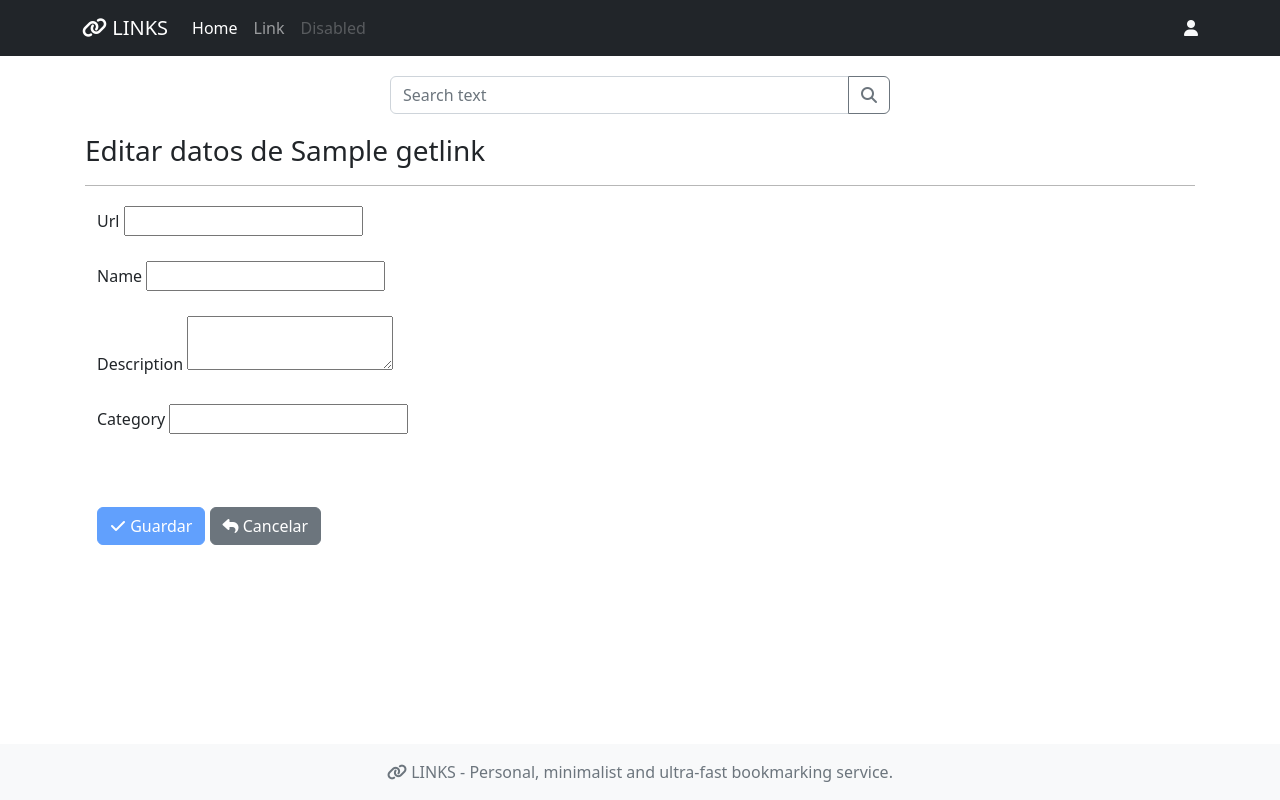
After one commit to brianmrdev/links, a Django app: template templates/link_edit.html in a window 1280 px wide. The commit adds this page. Run offline with Django 3.2, Linux system fonts and the light colour scheme; the template is opened without the code that fills it: most values are stand-ins (such as "Sample title", 1, 10 or a date in 2020); form fields are guessed from the names that the template uses; some libraries are stand-ins or nearby versions.

Commit message:
new features

```diff
--- a/public/static/css/style.css
+++ b/public/static/css/style.css
@@ -377,5 +377,10 @@ main > .container {
   overflow: hidden;
   white-space: nowrap;
   text-overflow: ellipsis;
+}
 
+.page-header {
+  padding-bottom: 9px;
+  margin: 20px 0px 20px;
+  border-bottom: 1px solid rgb(183, 183, 183);
 }
--- a/public/static/js/custom.js
+++ b/public/static/js/custom.js
@@ -1,3 +1,187 @@
+$(document).ready(function () {
+  $("#addLinkForm")
+    .bootstrapValidator({
+      message: "Este valor no es valido",
+      feedbackIcons: {
+        valid: "fa-solid fa-check",
+        invalid: "fa-solid fa-times",
+        validating: "fas fa-spinner fa-pulse",
+      },
+      submitHandler: function (validator, form, submitButton) {
+        document.querySelector("#btnFetch").innerHTML =
+          '<i class="fas fa-spinner fa-pulse" style="padding: 0; margin-right: 10px;"></i> Guardando...';
+        $.post(
+          form.attr("action"),
+          form.serialize(),
+          function (result) {
+            if (result.status == false || result.status == "false") {
+              var Toast = Swal.mixin({
+                toast: true,
+                orientation: "auto",
+                showConfirmButton: false,
+                timer: 4000,
+              });
+              document.querySelector("#btnFetch").innerHTML =
+                '<i class="fa-solid fa-check"></i> Guardar';
+              Toast.fire({
+                icon: "error",
+                title: result.msg,
+              });
+            } else if (result.status == true || result.status == "true") {
+              $("#addLink").modal("toggle");
+              $("form input[type=text]").each(function () {
+                this.value = "";
+              });
+              var Toast = Swal.mixin({
+                toast: true,
+                orientation: "auto",
+                showConfirmButton: false,
+                timer: 4000,
+              });
+              Toast.fire({
+                icon: "success",
+                title: result.msg,
+              });
+              window.setTimeout(function () {
+                window.location = "";
+              }, 2000);
+              document.querySelector("#btnFetch").innerHTML =
+                '<i class="fa-solid fa-check"></i> Guardar';
+            } else {
+              $("#addLinkForm").bootstrapValidator(
+                "disableSubmitButtons",
+                false
+              );
+            }
+          },
+          "json"
+        )
+          .done(function (msg) {})
+          .fail(function (xhr, status, error) {
+            document.querySelector("#btnFetch").innerHTML =
+              '<i class="fa-solid fa-check"></i> Guardar';
+            Swal.fire({
+              icon: "error",
+              title: error,
+              showConfirmButton: false,
+            });
+          });
+      },
+      fields: {
+        name: {
+          validators: {
+            notEmpty: {
+              message: "Este campo no puede estar vacio",
+            },
+          },
+        },
+        url: {
+          validators: {
+            notEmpty: {
+              message: "Este campo no puede estar vacio",
+            },
+            uri: {
+              message: "URL no válida",
+            },
+          },
+        },
+      },
+    })
+
+    $("#editLinkForm")
+    .bootstrapValidator({
+      message: "Este valor no es valido",
+      feedbackIcons: {
+        valid: "fa-solid fa-check",
+        invalid: "fa-solid fa-times",
+        validating: "fas fa-spinner fa-pulse",
+      },
+      submitHandler: function (validator, form, submitButton) {
+        document.querySelector("#btnFetchEditLink").innerHTML =
+          '<i class="fas fa-spinner fa-pulse" style="padding: 0; margin-right: 10px;"></i> Guardando...';
+        $.post(
+          form.attr("action"),
+          form.serialize(),
+          function (result) {
+            if (result.status == false || result.status == "false") {
+              var Toast = Swal.mixin({
+                toast: true,
+                orientation: "auto",
+                showConfirmButton: false,
+                timer: 4000,
+              });
+              document.querySelector("#btnFetchEditLink").innerHTML =
+                '<i class="fa-solid fa-check"></i> Guardar';
+              Toast.fire({
+                icon: "error",
+                title: result.msg,
+              });
+            } else if (result.status == true || result.status == "true") {
+              var Toast = Swal.mixin({
+                toast: true,
+                orientation: "auto",
+                showConfirmButton: false,
+                timer: 4000,
+              });
+              Toast.fire({
+                icon: "success",
+                title: result.msg,
+              });
+              window.setTimeout(function () {
+                window.location = "/";
+              }, 2000);
+              document.querySelector("#btnFetchEditLink").innerHTML =
+                '<i class="fa-solid fa-check"></i> Guardar';
+            } else {
+              $("#editLinkForm").bootstrapValidator(
+                "disableSubmitButtons",
+                false
+              );
+            }
+          },
+          "json"
+        )
+          .done(function (msg) {})
+          .fail(function (xhr, status, error) {
+            document.querySelector("#btnFetchEditLink").innerHTML =
+              '<i class="fa-solid fa-check"></i> Guardar';
+            Swal.fire({
+              icon: "error",
+              title: error,
+              showConfirmButton: false,
+            });
+          });
+      },
+      fields: {
+        name: {
+          validators: {
+            notEmpty: {
+              message: "Este campo no puede estar vacio",
+            },
+          },
+        },
+        url: {
+          validators: {
+            notEmpty: {
+              message: "Este campo no puede estar vacio",
+            },
+            uri: {
+              message: "URL no válida",
+            },
+          },
+        },
+      },
+    })
+
+
+    .on("success.field.fv", function (e, data) {
+      if (data.fv.getInvalidFields().length > 0) {
+        // There is invalid field
+        data.fv.disableSubmitButtons(true);
+      }
+    });
+});
+
 $(function () {
   $("#form-login").submit(function () {
     var usuario = $("#username").val();
@@ -148,7 +332,7 @@ const csrf = document.getElementsByName('csrfmiddlewaretoken')[0].value
 const sendSearchData = (link) => {
   $.ajax({
     type: 'POST',
-    url: 'link/search/',
+    url: '/link/search/',
     data: {
       'csrfmiddlewaretoken': csrf,
       'link': link,
@@ -160,7 +344,7 @@ const sendSearchData = (link) => {
         resultBox.classList.add('show')
         data.forEach(link=> {
           resultBox.innerHTML += `
-          <li><a class="dropdown-item" href="${link.slug}/" target="_blank">${link.name} <p class="text-muted">${link.description}</p></a></li>
+          <li><a class="dropdown-item" href="/${link.slug}/" target="_blank">${link.name} <p class="text-muted">${link.description}</p></a></li>
           `
         })
       } else {
@@ -181,3 +365,8 @@ const sendSearchData = (link) => {
 searchInput.addEventListener('keyup', e=>{
   sendSearchData(e.target.value)
 })
+
+const tooltipTriggerList = [].slice.call(document.querySelectorAll('[data-bs-toggle="tooltip"]'))
+const tooltipList = tooltipTriggerList.map(function (tooltipTriggerEl) {
+  return new bootstrap.Tooltip(tooltipTriggerEl)
+})
--- a/public/urls.py
+++ b/public/urls.py
@@ -15,5 +15,7 @@ urlpatterns = [
          name='link_category_list'),
     path('link/delete/', login_required(delete_link), name='delete_link'),
     path('link/search/', search_result, name='search'),
+    path('link/edit/<slug:slug>/', login_required(LinkEdit.as_view()), name='edit_link'),
+    path('link/save/', login_required(LinkSave.as_view()), name='link_save'),
 
 ]
--- a/templates/base.html
+++ b/templates/base.html
@@ -7,6 +7,7 @@
     <title>Links - {{ title }}</title>
 
     {% load static %}
+    <link rel="icon" type="image/svg+xml" href="{% static 'img/link_logo.svg' %}" />
     <link rel="stylesheet" href="{% static 'css/bootstrap.min.css' %}" />
     <link rel="stylesheet" href="{% static 'css/style.css' %}" />
     <link rel="stylesheet" href="{% static 'fontawesome/css/all.min.css' %}" />
@@ -292,102 +293,7 @@
     <script src="{% static 'js/select2.full.min.js' %}"></script>
     <script src="{% static 'js/custom.js' %}"></script>
     <script>
-      $(document).ready(function () {
-        $("#addLinkForm")
-          .bootstrapValidator({
-            message: "Este valor no es valido",
-            feedbackIcons: {
-              valid: "fa-solid fa-check",
-              invalid: "fa-solid fa-times",
-              validating: "fas fa-spinner fa-pulse",
-            },
-            submitHandler: function (validator, form, submitButton) {
-              document.querySelector("#btnFetch").innerHTML =
-                '<i class="fas fa-spinner fa-pulse" style="padding: 0; margin-right: 10px;"></i> Guardando...';
-              $.post(
-                form.attr("action"),
-                form.serialize(),
-                function (result) {
-                  if (result.status == false || result.status == "false") {
-                    var Toast = Swal.mixin({
-                      toast: true,
-                      orientation: "auto",
-                      showConfirmButton: false,
-                      timer: 4000,
-                    });
-                    document.querySelector("#btnFetch").innerHTML =
-                      '<i class="fa-solid fa-check"></i> Guardar';
-                    Toast.fire({
-                      icon: "error",
-                      title: result.msg,
-                    });
-                  } else if (result.status == true || result.status == "true") {
-                    $("#addLink").modal("toggle");
-                    $("form input[type=text]").each(function () {
-                      this.value = "";
-                    });
-                    var Toast = Swal.mixin({
-                      toast: true,
-                      orientation: "auto",
-                      showConfirmButton: false,
-                      timer: 4000,
-                    });
-                    Toast.fire({
-                      icon: "success",
-                      title: result.msg,
-                    });
-                    window.setTimeout(function () {
-                      window.location = "";
-                    }, 2000);
-                    document.querySelector("#btnFetch").innerHTML =
-                      '<i class="fa-solid fa-check"></i> Guardar';
-                  } else {
-                    $("#addLinkForm").bootstrapValidator(
-                      "disableSubmitButtons",
-                      false
-                    );
-                  }
-                },
-                "json"
-              )
-                .done(function (msg) {})
-                .fail(function (xhr, status, error) {
-                  document.querySelector("#btnFetch").innerHTML =
-                    '<i class="fa-solid fa-check"></i> Guardar';
-                  Swal.fire({
-                    icon: "error",
-                    title: error,
-                    showConfirmButton: false,
-                  });
-                });
-            },
-            fields: {
-              name: {
-                validators: {
-                  notEmpty: {
-                    message: "Este campo no puede estar vacio",
-                  },
-                },
-              },
-              url: {
-                validators: {
-                  notEmpty: {
-                    message: "Este campo no puede estar vacio",
-                  },
-                  uri: {
-                    message: "URL no válida",
-                  },
-                },
-              },
-            },
-          })
-          .on("success.field.fv", function (e, data) {
-            if (data.fv.getInvalidFields().length > 0) {
-              // There is invalid field
-              data.fv.disableSubmitButtons(true);
-            }
-          });
-      });
+
     </script>
     <script>
       $(document).ready(function () {
--- a/templates/index.html
+++ b/templates/index.html
@@ -33,7 +33,7 @@
         <p class="card-text">{{ list.description }}</p>
     </div>
     <div class="card-footer">
-        <small class="text-muted"><i class="fa-regular fa-clock"></i> Última actualización {{ list.create_date|timesince }} | <i class="fa-solid fa-tags"></i>  {% for category in list.category.all %} <a href="{% url 'public:link_category_list' category.slug %}" class="badge rounded-pill text-bg-secondary text-decoration-none">{{ category.name }}</a> {% endfor %} {% if user.is_authenticated %} | <i class="fa-solid fa-eye"></i> {{ list.count_access }} {% if list.is_private %} | <span class="badge text-bg-warning">Privado</span> {% endif %} | <a href="#" class="text-danger ml-2" data-toggle="tooltip" data-placement="right" title="Eliminar" onClick="delete_link({{ list.pk }})"><i class="fa-solid fa-trash-alt"></i></a>{% endif %}</small>
+        <small class="text-muted"><i class="fa-regular fa-clock"></i> Última actualización {{ list.create_date|timesince }} | <i class="fa-solid fa-tags"></i>  {% for category in list.category.all %} <a href="{% url 'public:link_category_list' category.slug %}" class="badge rounded-pill text-bg-secondary text-decoration-none">{{ category.name }}</a> {% endfor %} {% if user.is_authenticated %} | <i class="fa-solid fa-eye"></i> {{ list.count_access }} {% if list.is_private %} | <span class="badge text-bg-warning">Privado</span> {% endif %} | <a href="{% url 'public:edit_link' list.slug %}" class="text-warning" data-bs-toggle="tooltip" data-bs-placement="top" title="Editar"><i class="fa fa-pencil-alt"></i></a><a href="#" class="text-danger ms-2" data-bs-toggle="tooltip" data-bs-placement="top" title="Eliminar" onClick="delete_link({{ list.pk }})"><i class="fa-solid fa-trash-alt"></i></a>{% endif %}</small>
     </div>
 </div>
 {% empty %}
--- /dev/null
+++ b/templates/link_edit.html
@@ -0,0 +1,55 @@
+{% extends 'base.html' %} {% block container %}
+{% load static %}
+
+<div class="page-header">
+    <div class="row">
+        <div class="col-12">
+            <h3>Editar datos de {{ getlink.name }}</h3>
+        </div>
+    </div>
+</div>
+
+<form id="editLinkForm" role="form" action="{% url 'public:link_save' %}">{% csrf_token %}
+    <div class="container-fluid">
+        <div class="row">
+            <div class="col-md-12">
+                <div class="form-group mb-4">
+                    <label class="mb-1" for="model">{{ editlinkform.url.label }}</label>
+                    {{ editlinkform.url }}
+                </div>
+                <div class="form-group mb-4">
+                    <label class="mb-1" for="model">{{ editlinkform.name.label }}</label>
+                    {{ editlinkform.name }}
+                </div>
+                <div class="form-group mb-4">
+                    <label class="mb-1" for="model">{{ editlinkform.description.label }}</label>
+                    {{ editlinkform.description }}
+                </div>
+                <div class="form-group mb-4">
+                    <label class="mb-1" for="model">{{ editlinkform.category.label }}</label>
+                    {{ editlinkform.category }}
+                </div>
+                <div class="form-check mb-4">
+                    {{ editlinkform.is_private }}
+                    <label class="form-check-label" for="id_is_private">{{ editlinkform.is_private.label }}</label>
+                </div>
+            </div>
+            <input name="pk" value="{{ getlink.pk }}" type="hidden"/>
+            <div class="col-md-12">
+                <button id="btnFetchEditLink" type="submit" class="btn btn-primary" disabled ><i class="fa-solid fa-check"></i> Guardar</button>
+                <a class="btn btn-secondary float-right" href="{% url 'public:index'%}" role="button"><i class="fa fa-reply"></i> Cancelar</a>
+            </div>
+        </div>
+    </div>
+</form>
+
+{% endblock %}
+{% block extrajs %}
+<script>
+    $(document).ready(function () {
+      $(".select2").select2({
+        theme: "bootstrap-5",
+      });
+    });
+  </script>
+{% endblock %}
```
Also changed, not shown: public/views.py (+25 -0 lines), db.sqlite3, public/static/img/link_logo.svg (added).
